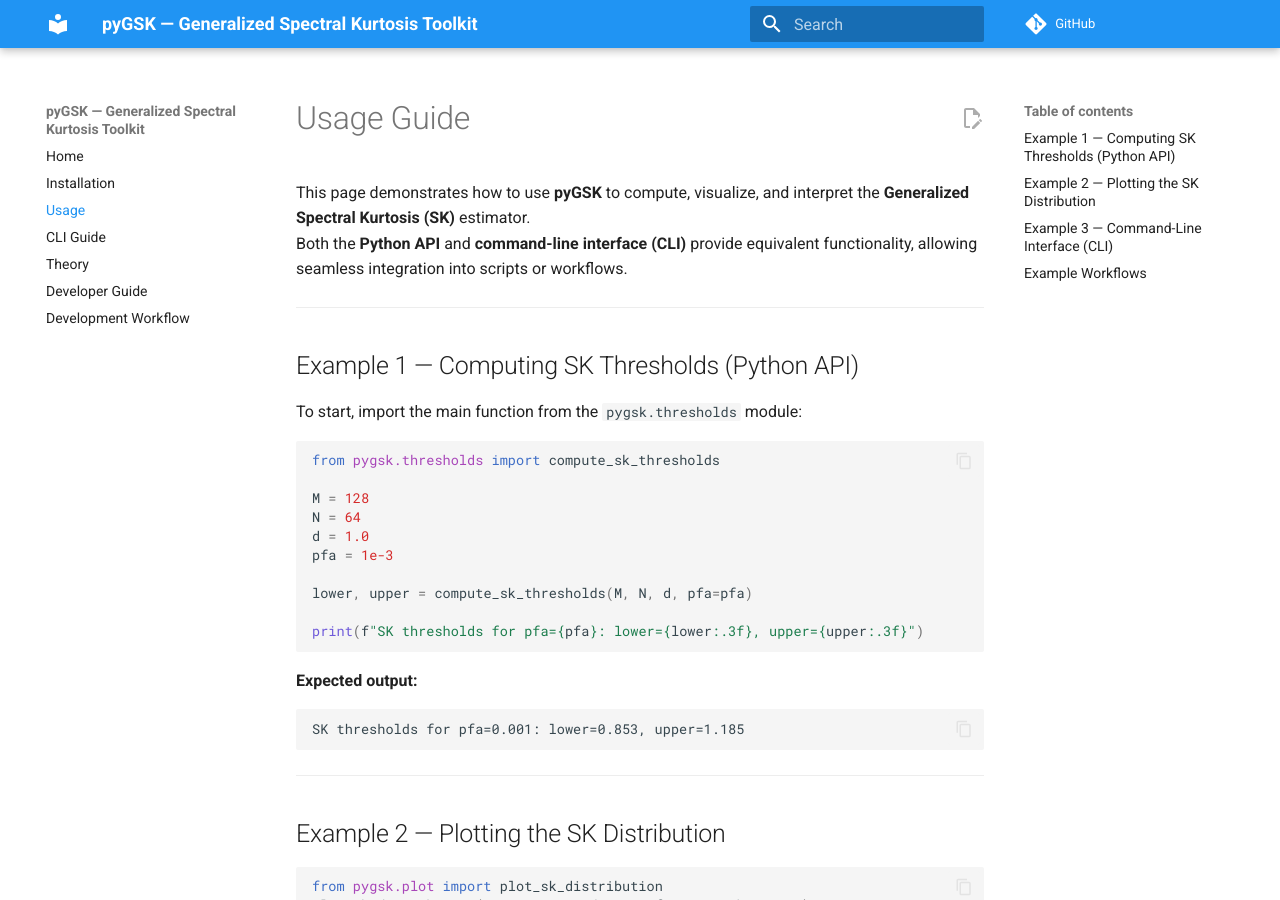
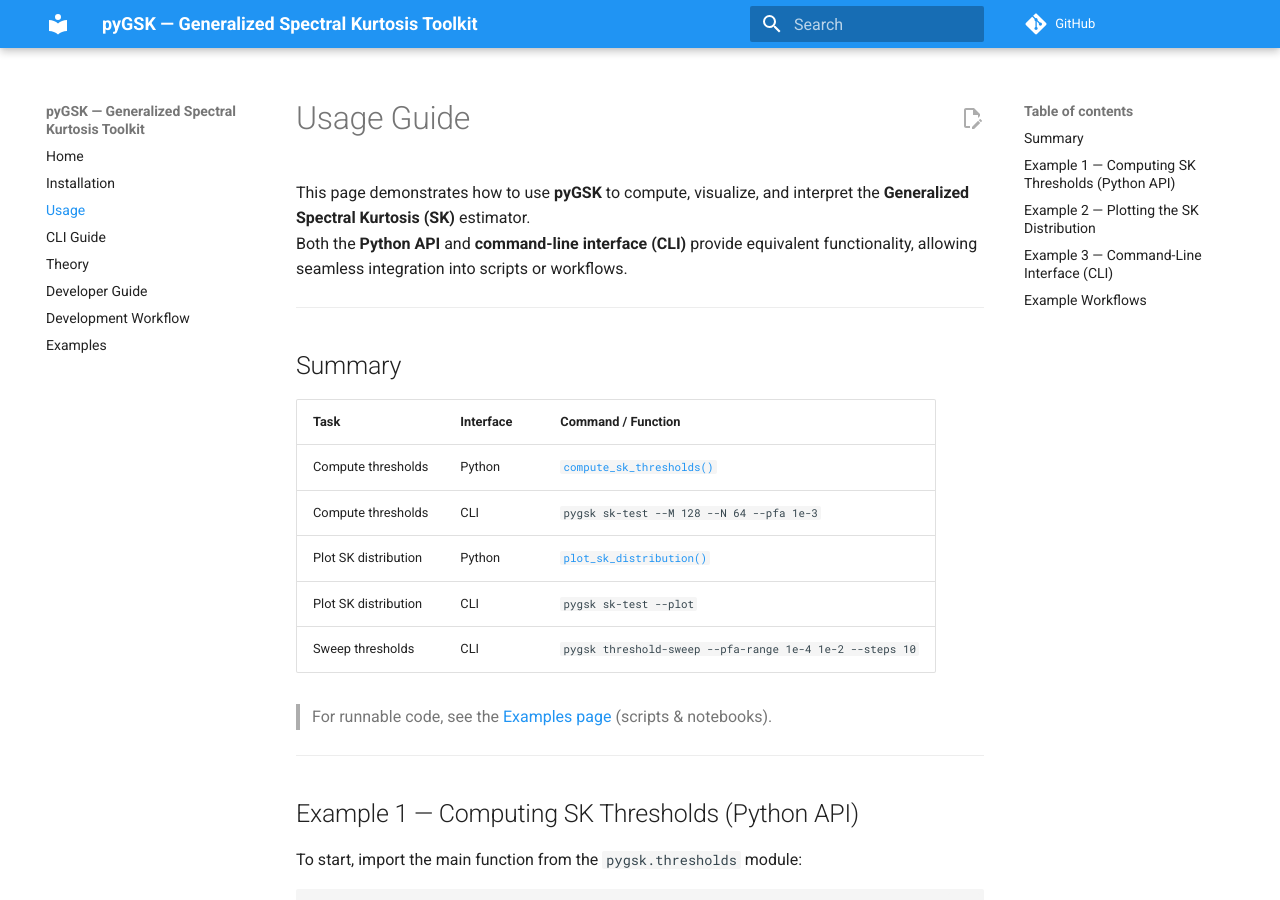
Before and after one commit to suncast-org/pyGSK, an MkDocs documentation site: the page built from docs/usage.md, in a window 1280 px wide and 900 px high. Built offline with MkDocs 1.6.1 and Material for MkDocs 9.7.7, drawn with Linux system fonts in a browser that asks for light colours; comment, search, counter and statistics services are not loaded; some of the changed text lies outside the part shown.

Commit message:
docs: finalize example links and mkdocs config; update docs.yml workflow

```diff
--- a/docs/usage.md
+++ b/docs/usage.md
@@ -2,6 +2,20 @@
 
 This page demonstrates how to use **pyGSK** to compute, visualize, and interpret the **Generalized Spectral Kurtosis (SK)** estimator.
 Both the **Python API** and **command-line interface (CLI)** provide equivalent functionality, allowing seamless integration into scripts or workflows.
+
+---
+
+## Summary
+
+| Task | Interface | Command / Function |
+|------|-----------|--------------------|
+| Compute thresholds | Python | [`compute_sk_thresholds()`](#example-1-computing-sk-thresholds-python-api) |
+| Compute thresholds | CLI | `pygsk sk-test --M 128 --N 64 --pfa 1e-3` |
+| Plot SK distribution | Python | [`plot_sk_distribution()`](#example-2-plotting-the-sk-distribution) |
+| Plot SK distribution | CLI | `pygsk sk-test --plot` |
+| Sweep thresholds | CLI | `pygsk threshold-sweep --pfa-range 1e-4 1e-2 --steps 10` |
+
+> For runnable code, see the [Examples page](examples.md) (scripts & notebooks).
 
 ---
 
@@ -55,16 +69,15 @@
 
 | Category | Example | Description |
 |-----------|----------|-------------|
-| **Threshold Analysis** | [`compare_sk_fits`](../examples/scripts/compare_sk_fits.py) | Monte Carlo SK histogram vs. analytical thresholds (auto / explicit families). |
-|  | [`threshold_sweep`](../examples/scripts/threshold_sweep.py) | Thresholds as a function of PFA, with CSV and monotonicity checks. |
-| **Pearson Classification** | [`pearson_family_demo`](../examples/scripts/pearson_family_demo.py) | Pearson Type I/IV/VI zones across (M, N·d) β-plane. |
-| **Validation Tests** | [`sk_test`](../examples/scripts/sk_test.py) | Canonical SK test (empirical vs. expected PFA, histogram visualization). |
-|  | [`renorm_sk_test`](../examples/scripts/renorm_sk_test.py) | Renormalized SK comparison: raw vs. renormalized distributions. |
-| **Simulation & Quicklook** | [`simulate_quicklook_api`](../examples/scripts/simulate_quicklook_api.py) | Synthetic Gamma power generation and quicklook visualization via `simulator` API. |
-|  | [`read_npz_quicklook`](../examples/scripts/read_npz_quicklook.py) | Load `.npz` simulation outputs and display power/SK quicklooks. |
+| **Threshold Analysis** | [`compare_sk_fits`](https://github.com/suncast-org/pyGSK/blob/v2.0.0/examples/scripts/compare_sk_fits.py) | Monte Carlo SK histogram vs. analytical thresholds (auto / explicit families). |
+|  | [`threshold_sweep`](https://github.com/suncast-org/pyGSK/blob/v2.0.0/examples/scripts/threshold_sweep.py) | Thresholds as a function of PFA, with CSV and monotonicity checks. |
+| **Pearson Classification** | [`pearson_family_demo`](https://github.com/suncast-org/pyGSK/blob/v2.0.0/examples/scripts/pearson_family_demo.py) | Pearson Type I/IV/VI zones across (M, N·d) β-plane. |
+| **Validation Tests** | [`sk_test`](https://github.com/suncast-org/pyGSK/blob/v2.0.0/examples/scripts/sk_test.py) | Canonical SK test (empirical vs. expected PFA, histogram visualization). |
+|  | [`renorm_sk_test`](https://github.com/suncast-org/pyGSK/blob/v2.0.0/examples/scripts/renorm_sk_test.py) | Renormalized SK comparison: raw vs. renormalized distributions. |
+| **Simulation & Quicklook** | [`simulate_quicklook_api`](https://github.com/suncast-org/pyGSK/blob/v2.0.0/examples/scripts/simulate_quicklook_api.py) | Synthetic Gamma power generation and quicklook visualization via `simulator` API. |
+|  | [`read_npz_quicklook`](https://github.com/suncast-org/pyGSK/blob/v2.0.0/examples/scripts/read_npz_quicklook.py) | Load `.npz` simulation outputs and display power/SK quicklooks. |
 
-Each example is also available as a Jupyter notebook under
-[`examples/notebooks/`](../examples/notebooks) for interactive exploration.
+Each example is also available as a Jupyter notebook — see the [Examples page](examples.md) for links.
 
 ---
 
--- a/mkdocs.yml
+++ b/mkdocs.yml
@@ -33,6 +33,7 @@
   - Theory: theory.md
   - Developer Guide: dev_guide.md
   - Development Workflow: dev_workflow.md
+  - Examples: examples.md
 
 markdown_extensions:
   - admonition
```
Also changed, not shown: docs/examples.md (added, +29 -0 lines), docs/index.md (+1 -1 lines), 2 other files.
